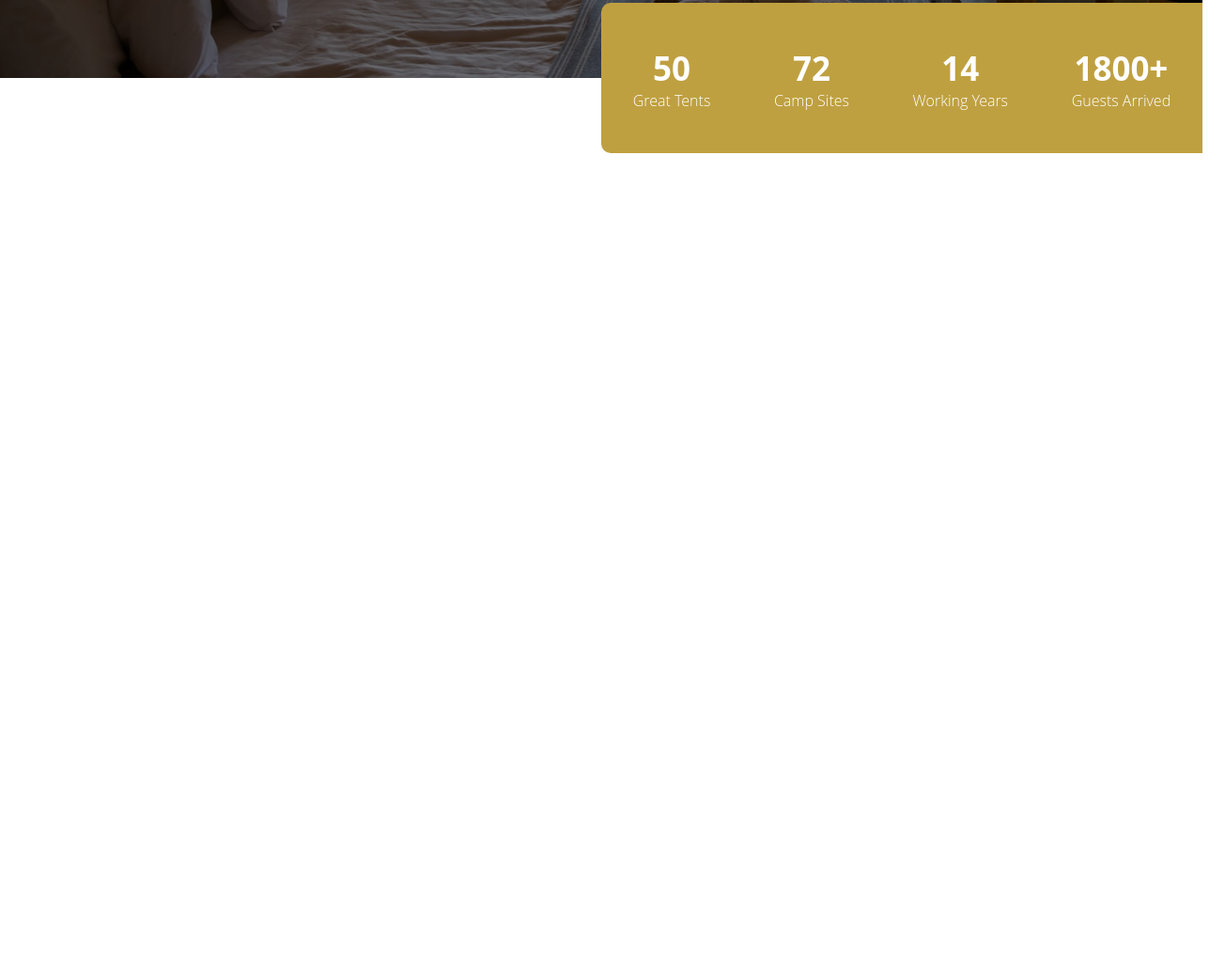
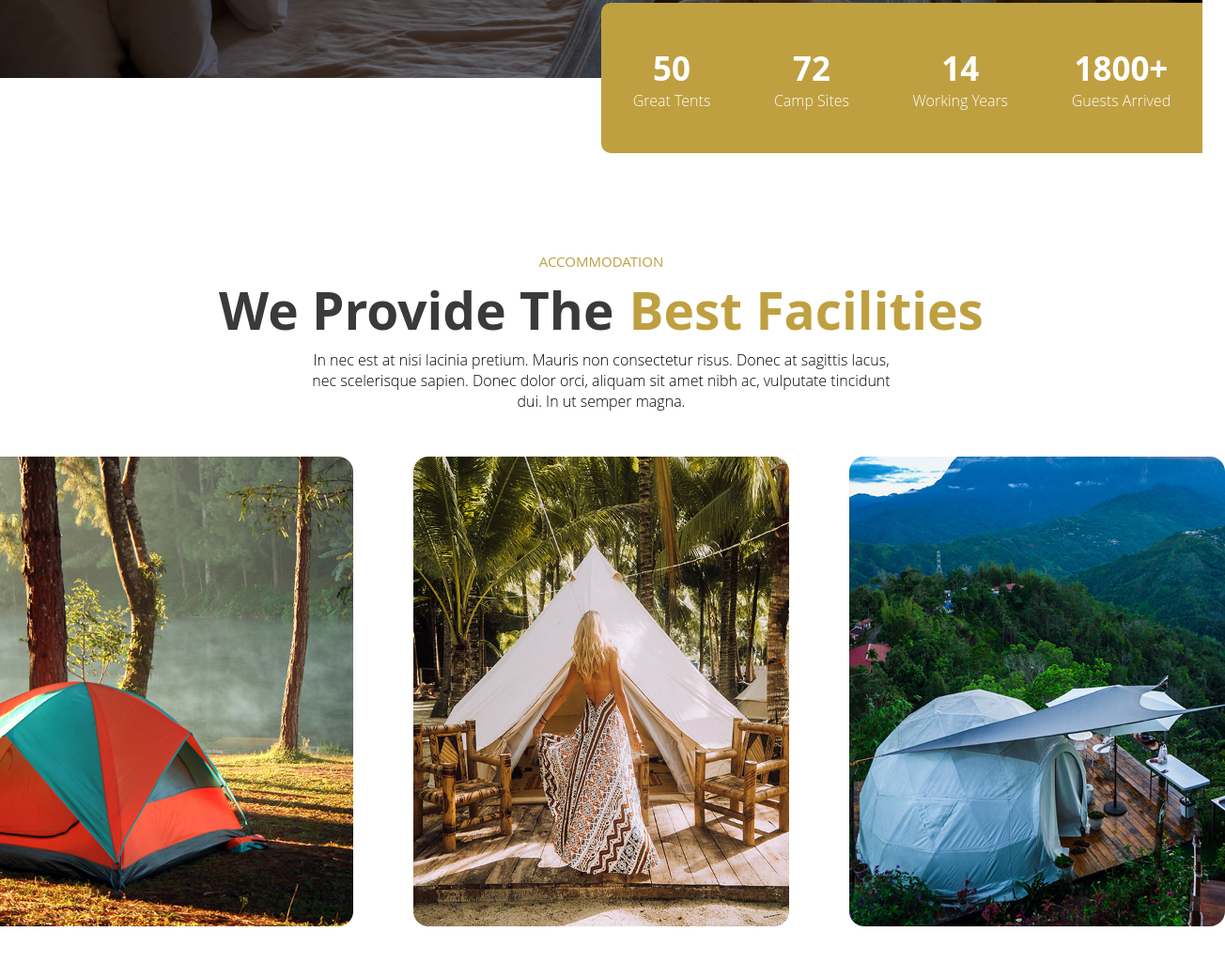
Before and after one commit to softwareruless/glamping-project, a plain HTML site: page index.html in a window 1280 px wide. Shown: the part 717-1742 px from the top of the page at 94% size, 1304 px wide, since content can reach past the window. Before the commit the page ends 1105 px from the top, so only its background shows below. Drawn offline with Linux system fonts and the light colour scheme.

Commit message:
new feature added

```diff
--- a/index.css
+++ b/index.css
@@ -2,24 +2,21 @@
   font-family: 'Open Sans';
   font-style: normal;
   font-weight: normal;
-    src: url('/assets/fonts/Cabin/Cabin-VariableFont_wdth,wght.ttf') format('ttf');
-    src: url('/assets/fonts/Cabin/Cabin-Italic-VariableFont_wdth,wght.ttf') format('ttf');
+  src: url('/assets/fonts/OpenSans-Italic-VariableFont_wdth,wght.ttf')
+    format('ttf');
+  src: url('/assets/fonts/OpenSans-VariableFont_wdth,wght.ttf') format('ttf');
 }
 
 body {
-
-    --yellow: #BFA041;
-    --gray: #3A3A3A;
+  --yellow: #bfa041;
+  --gray: #3a3a3a;
 
   margin: 0;
   padding: 0;
-    font-family: 'Open Sans', Arial, Helvetica, sans-serif;
-
+  font-family: 'Open Sans', sans-serif !important;
 }
 
-
 .header {
-
   height: 7rem;
 
   display: flex;
@@ -27,7 +24,6 @@ body {
   align-items: center;
 
   background-color: var(--gray);
-
 }
 
 .header .icon {
@@ -68,7 +64,7 @@ button {
   height: calc(100vh - 7rem) !important;
   width: 100%;
 
-    filter: brightness(50%)
+  filter: brightness(50%);
 }
 
 .text-cont {
@@ -117,28 +113,103 @@ button {
 
   border-top-left-radius: 10px;
   border-bottom-left-radius: 10px;
-
-
-
 }
 
 .counter .element {
   color: white;
-
   text-align: center;
-
 }
 
 .element p {
   margin: 0;
-
   font-weight: 100;
-
 }
 
 .element h1 {
   margin: 0;
+  font-size: 35px;
+}
 
-    font-size: 35px;
+.accommodation {
+  text-align: center;
+}
 
+.title {
+  color: var(--yellow);
+  font-size: 15px;
+  font-weight: 500;
+  margin: 0;
 }
+
+.text {
+  width: 50%;
+  margin: 0 auto;
+  margin-bottom: 3rem;
+}
+
+.big-title {
+  display: flex;
+  justify-content: center;
+  line-height: 10px;
+}
+
+.big-title h1 {
+  font-size: 55px;
+}
+
+.big-title h1:nth-child(1) {
+  color: var(--gray);
+}
+.big-title h1:nth-child(2) {
+  color: var(--yellow);
+  margin-left: 1rem;
+}
+
+.text {
+  font-weight: 300;
+}
+
+.accTypes {
+  display: flex;
+  justify-content: center;
+}
+
+.accTypes .item {
+  width: 25rem;
+  margin: 0 2rem;
+}
+
+.accTypes .item .item-photo {
+  width: 25rem;
+  border-radius: 1rem;
+}
+
+.item {
+  position: relative;
+}
+
+.shadow {
+  display: none;
+}
+
+.item:hover .shadow {
+  display: block;
+
+  position: absolute;
+  top: 0;
+  width: 100%;
+  height: 100%;
+  align-items: end;
+
+  color: white;
+
+  justify-content: center;
+
+  background: linear-gradient(to top, var(--yellow), #ffffff00) !important;
+  border-radius: 1rem;
+}
+
+.shadow button {
+  font-size: 15px;
+  font-weight: 600;
+}
--- a/index.html
+++ b/index.html
@@ -1,19 +1,15 @@
 <!DOCTYPE html>
 <html>
-
   <head>
-
-    <link rel="stylesheet" href="index.css">
+    <link rel="stylesheet" href="index.css" />
 
     <title>Test Project</title>
-
   </head>
 
   <body>
-
     <div class="header">
       <div class="icon">
-            <img src="/assets/logo.png" alt="logo">
+        <img src="/assets/logo.png" alt="logo" />
       </div>
 
       <ul>
@@ -27,26 +23,30 @@
 
     <div class="content">
       <div class="slider">
-
-            <img src="/assets/background.jpeg" alt="background" class="background">
+        <img
+          src="/assets/background.jpeg"
+          alt="background"
+          class="background"
+        />
 
         <div class="text-cont">
-
           <p class="mini-text">ROVERS GLAMOUR CAMPING</p>
 
-                <h1>Glamping, Because <br> Therapy is</h1>
+          <h1>
+            Glamping, Because <br />
+            Therapy is
+          </h1>
           <h1>Expensive.</h1>
 
           <p>
-                    Mauris non consectetur risus. Donec at sagittis lacus, nec scelerisque sapien. Donec dolor orci,
-                    aliquam
-                    sit amet nibh ac.</p>
+            Mauris non consectetur risus. Donec at sagittis lacus, nec
+            scelerisque sapien. Donec dolor orci, aliquam sit amet nibh ac.
+          </p>
 
           <button>LEARN MORE</button>
         </div>
 
         <div class="counter">
-
           <div class="element">
             <h1>50</h1>
             <p>Great Tents</p>
@@ -66,14 +66,71 @@
             <h1>1800+</h1>
             <p>Guests Arrived</p>
           </div>
-
+        </div>
       </div>
 
+      <div style="height: 180px"></div>
+
+      <div class="accommodation">
+        <p class="title">ACCOMMODATION</p>
+
+        <div class="big-title">
+          <h1>We Provide The</h1>
+          <h1>Best Facilities</h1>
         </div>
 
-        <div style="height: 300px;"></div>
+        <p class="text">
+          In nec est at nisi lacinia pretium. Mauris non consectetur risus.
+          Donec at sagittis lacus, nec scelerisque sapien. Donec dolor orci,
+          aliquam sit amet nibh ac, vulputate tincidunt dui. In ut semper magna.
+        </p>
+
+        <div class="accTypes">
+          <div class="item">
+            <img
+              class="item-photo"
+              src="/assets/standart-tent.jpg"
+              alt="standart tent"
+            />
+
+            <div class="shadow">
+              <h3 class="prod-name">Standart Tent</h3>
+
+              <button>READ MORE</button>
+            </div>
           </div>
 
+          <div class="item">
+            <img
+              class="item-photo"
+              src="/assets/safari-tent.jpg"
+              alt="safari tent"
+            />
+
+            <div class="shadow">
+              <h3 class="prod-name">Safari Tent</h3>
+
+              <button>READ MORE</button>
+            </div>
+          </div>
+
+          <div class="item">
+            <img
+              class="item-photo"
+              src="/assets/glamping-tent.jpg"
+              alt="glamping tent"
+            />
+
+            <div class="shadow">
+              <h3 class="prod-name">Geo Dome Tent</h3>
+
+              <button>READ MORE</button>
+            </div>
+          </div>
+        </div>
+      </div>
+
+      <div style="height: 180px"></div>
+    </div>
   </body>
-
 </html>
```
Also changed, not shown: assets/fonts/Cabin-Italic-VariableFont_wdth,wght.ttf (deleted), assets/fonts/Cabin-VariableFont_wdth,wght.ttf (deleted), assets/fonts/OpenSans-Italic-VariableFont_wdth,wght.ttf (added), assets/fonts/OpenSans-VariableFont_wdth,wght.ttf (added), assets/glamping-tent.jpg (added), assets/safari-tent.jpg (added), assets/standart-tent.jpg (added). Lines whose indentation alone changed are shown as unchanged.
